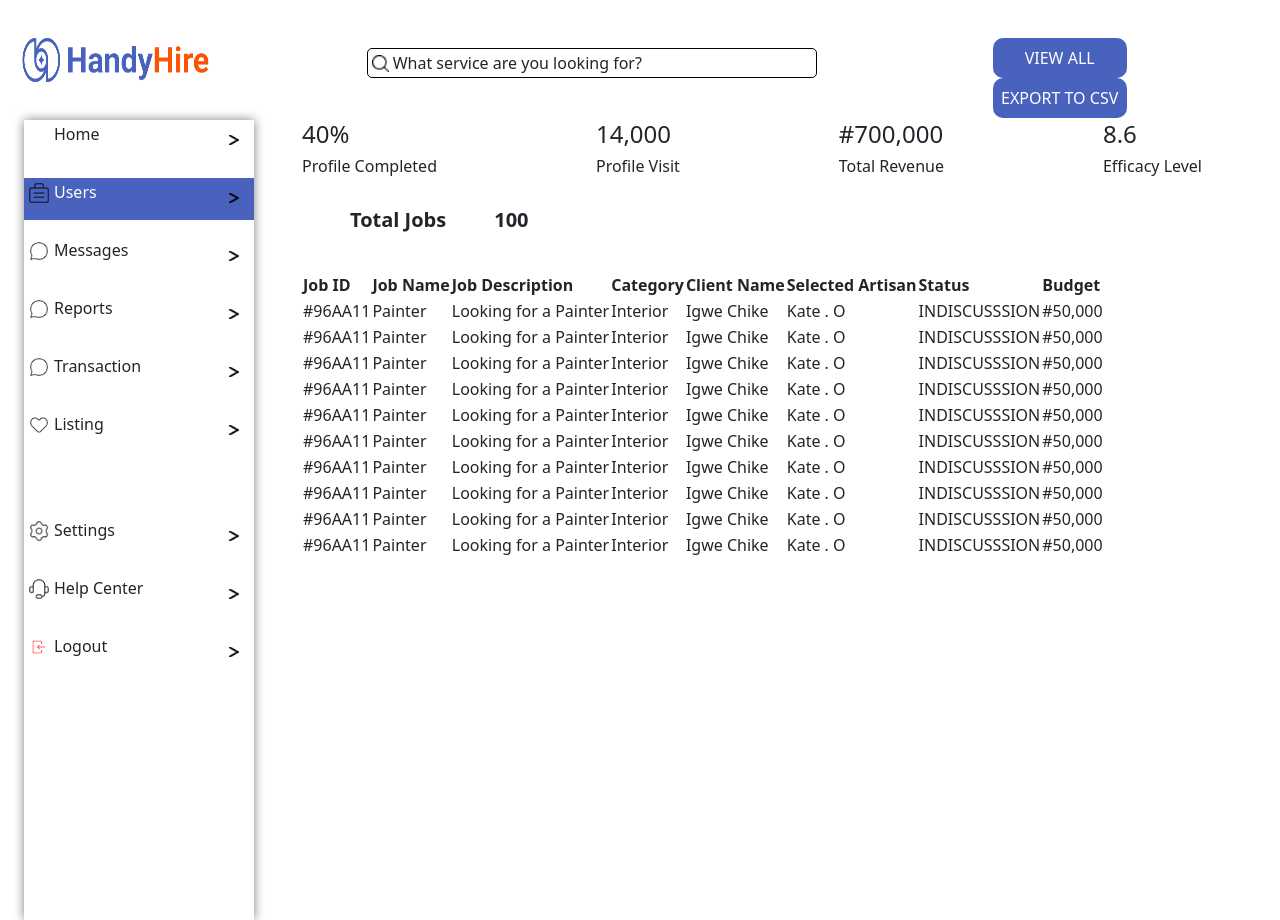
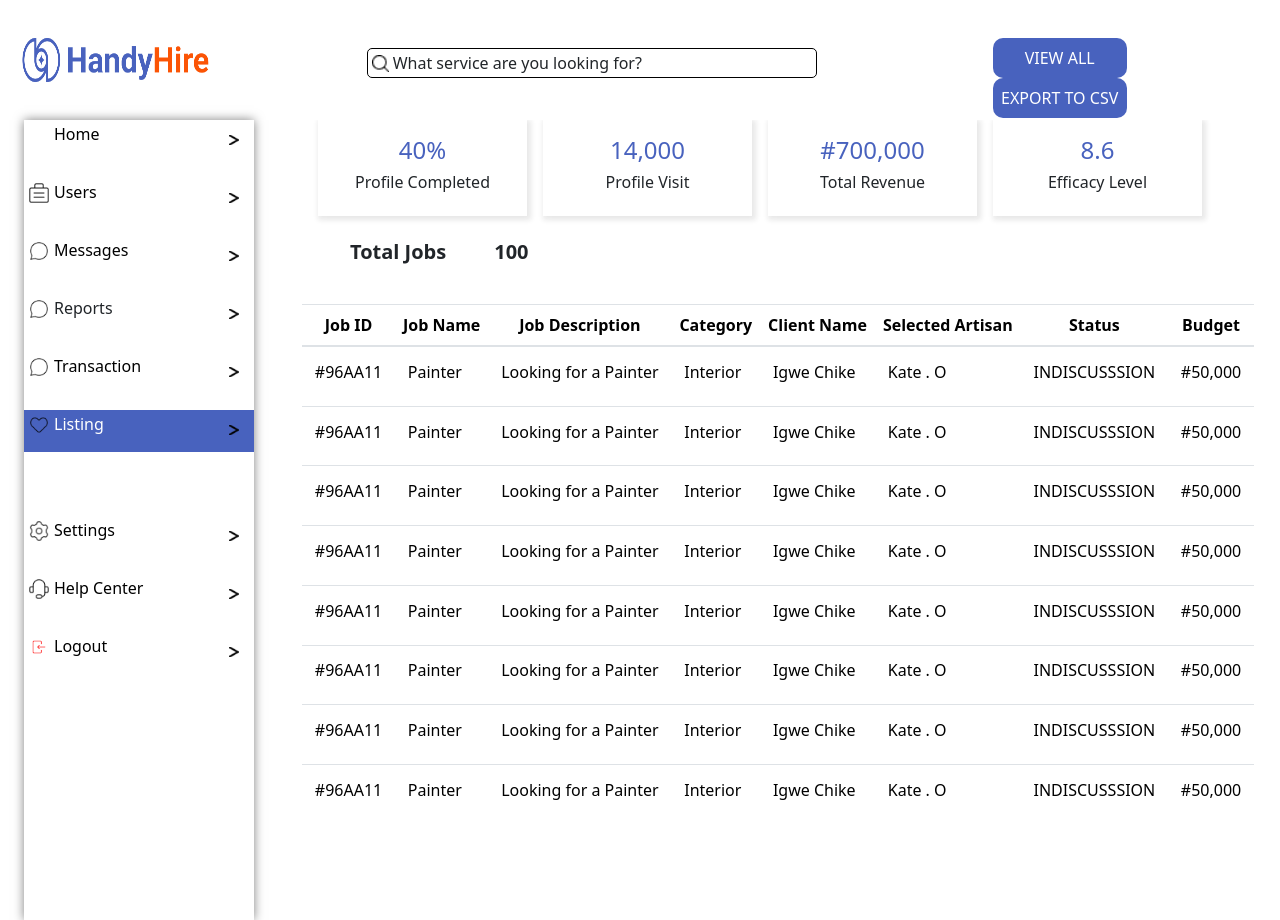
Before and after one commit to Awe-Elizabeth/handy-hire, a React (Vite) app in the folder handy-hire-frontend/: page /jobs in a window 1280 px wide. Built offline with nearby package versions, Linux system fonts and the light colour scheme.

Commit message:
Admin Created

```diff
--- a/handy-hire-frontend/src/components/AdminTransaction.jsx
+++ b/handy-hire-frontend/src/components/AdminTransaction.jsx
@@ -9,6 +9,7 @@ import setting from '../assets/setting.png'
 import support from '../assets/support.png'
 import listing from '../assets/listing.png'
 import logout from '../assets/logout.png'
+import { Link } from 'react-router-dom';
 // import '../sass/admin-trans.scss'
 
 function AdminTransaction() {
@@ -31,22 +32,35 @@ function AdminTransaction() {
 
       <section className="sections">
         <div className="sections_div">
-            <div className="side_bar  m-0"><span className="d-flex"><img src={home} alt="" className="img"/><p>Home </p></span><img src={arrowRight} alt="" className="images"/></div>
-            <div className="side_bar"  style={{backgroundColor: "#4862BE", color: "white"}}><span><img src={portfolio} alt="" className="img"/><p>Users</p></span><img src={arrowRight} alt="" className="images"/></div>
-            <div className="side_bar"><span><img src={message} alt="" className="imgs"/><p>Messages</p></span> <img src={arrowRight} alt="" className="images"/></div>
+          <Link to={'/dashboard'} style={{textDecoration: 'none', color: 'black'}}>
+          <div className="side_bar  m-0"><span className="d-flex"><img src={home} alt="" className="img"/><p>Home </p></span><img src={arrowRight} alt="" className="images"/></div>
+          </Link>
+            <Link to={'/users'} style={{textDecoration: 'none', color: 'black'}}>
+            <div className="side_bar"  ><span><img src={portfolio} alt="" className="img"/><p>Users</p></span><img src={arrowRight} alt="" className="images"/></div>
+            </Link>
+            <Link to={'/messages'} style={{textDecoration: 'none', color: 'black'}}><div className="side_bar"><span><img src={message} alt="" className="imgs"/><p>Messages</p></span> <img src={arrowRight} alt="" className="images"/></div></Link>
             <div className="side_bar"><span><img src={message} alt="" className="imgs"/><p>Reports</p></span> <img src={arrowRight} alt="" className="images"/></div>
-            <div className="side_bar"><span><img src={message} alt="" className="imgs"/><p> Transaction</p></span> <img src={arrowRight} alt="" className="images"/></div>
+            <Link to={'/admintrans'} style={{textDecoration: 'none', color: 'black'}}>
+            <div className="side_bar" style={{backgroundColor: "#4862BE", color: "white"}}><span><img src={message} alt="" className="imgs"/><p> Transaction</p></span> <img src={arrowRight} alt="" className="images"/></div>
+            </Link>
+            <Link to={'/jobs'} style={{textDecoration: 'none', color: 'black'}}>
+            <div className="side_bar"><span><img src={listing} alt="" className="imgs"/><p>Listing</p></span> <img src={arrowRight} alt="" className="images"/></div>
+            </Link>
+            <Link to={'/settings'} style={{textDecoration: 'none', color: 'black'}}>
+                <div className="side_bar" style={{marginTop: "4rem"}}><span><img src={setting} alt="" className="img"/><p>Settings</p></span><img src={arrowRight} alt="" className="images"/></div>
+                </Link>
+                <Link to={'/help'} style={{textDecoration: 'none', color: 'black'}}>
+                <div className="side_bar"><span><img src={support} alt="" className="img"/><p>Help Center </p></span><img src={arrowRight} alt="" className="images"/></div>
+                </Link>
+           <Link to={'/logout'} style={{textDecoration: 'none', color: 'black'}}>
+           <div className="side_bar"><span><img src={logout} alt="" className="imgs"/><p>Logout </p></span><img src={arrowRight} alt="" className="images"/></div>
+           </Link>
 
-            <div className="side_bar"><span><img src={listing} alt="" className="imgs"/><p>Listing</p></span> <img src={arrowRight} alt="" className="images"/></div>
-            <div className="side_bar" style={{marginTop: "4rem"}}><span><img src={setting} alt="" className="img"/><p>Settings</p></span><img src={arrowRight} alt="" className="images"/></div>
-            <div className="side_bar"><span><img src={support} alt="" className="img"/><p>Help Center </p></span><img src={arrowRight} alt="" className="images"/></div>
-
-            <div className="side_bar"><span><img src={logout} alt="" className="imgs"/><p>Logout </p></span><img src={arrowRight} alt="" className="images"/></div>
         </div>
 
          <div style={{marginLeft:"1.5rem"}} class="table_div">
               <h5><strong>TRANSACTIONS</strong></h5>
-              <table style={{marginTop: "2rem"}}>
+              <table className="table" style={{marginTop: "2rem"}}>
                 <thead>
                   <tr>
                     <th>Transaction ID</th>
--- a/handy-hire-frontend/src/components/Jobs.jsx
+++ b/handy-hire-frontend/src/components/Jobs.jsx
@@ -9,6 +9,7 @@ import listing from '../assets/listing.png'
 import setting from '../assets/setting.png'
 import support from '../assets/support.png'
 import logout from '../assets/logout.png'
+import { Link } from 'react-router-dom'
 // import '../sass/jobs.scss'
 
 
@@ -33,17 +34,29 @@ function Jobs() {
 
           <section className="sections">
             <div className="sections_div">
-                <div className="side_bar  m-0"><span className="d-flex"><img src={home} alt="" className="img"/><p>Home </p></span><img src={arrowRight} alt="" className="images"/></div>
-                <div className="side_bar"  style={{backgroundColor: "#4862BE", color: "white"}}><span><img src={portfolio} alt="" className="img"/><p>Users</p></span><img src={arrowRight} alt="" className="images"/></div>
-                <div className="side_bar"><span><img src={message} alt="" className="imgs"/><p>Messages</p></span> <img src={arrowRight} alt="" className="images"/></div>
-                <div className="side_bar"><span><img src={message} alt="" className="imgs"/><p>Reports</p></span> <img src={arrowRight} alt="" className="images"/></div>
-                <div className="side_bar"><span><img src={message} alt="" className="imgs"/><p> Transaction</p></span> <img src={arrowRight} alt="" className="images"/></div>
-
-                <div className="side_bar"><span><img src={listing} alt="" className="imgs"/><p>Listing</p></span> <img src={arrowRight} alt="" className="images"/></div>
+            <Link to={'/dashboard'} style={{textDecoration: 'none', color: 'black'}}>
+          <div className="side_bar  m-0"><span className="d-flex"><img src={home} alt="" className="img"/><p>Home </p></span><img src={arrowRight} alt="" className="images"/></div>
+          </Link>
+            <Link to={'/users'} style={{textDecoration: 'none', color: 'black'}}>
+            <div className="side_bar"><span><img src={portfolio} alt="" className="img"/><p>Users</p></span><img src={arrowRight} alt="" className="images"/></div>
+            </Link>
+            <Link to={'/messages'} style={{textDecoration: 'none', color: 'black'}}><div className="side_bar"><span><img src={message} alt="" className="imgs"/><p>Messages</p></span> <img src={arrowRight} alt="" className="images"/></div></Link>
+            <div className="side_bar"><span><img src={message} alt="" className="imgs"/><p>Reports</p></span> <img src={arrowRight} alt="" className="images"/></div>
+            <Link to={'/admintrans'} style={{textDecoration: 'none', color: 'black'}}>
+            <div className="side_bar"><span><img src={message} alt="" className="imgs"/><p> Transaction</p></span> <img src={arrowRight} alt="" className="images"/></div>
+            </Link>
+            <Link to={'/jobs'} style={{textDecoration: 'none', color: 'black'}}>
+            <div className="side_bar" style={{backgroundColor: "#4862BE", color: "white"}}><span><img src={listing} alt="" className="imgs"/><p>Listing</p></span> <img src={arrowRight} alt="" className="images"/></div>
+            </Link>
+            <Link to={'/settings'} style={{textDecoration: 'none', color: 'black'}}>
                 <div className="side_bar" style={{marginTop: "4rem"}}><span><img src={setting} alt="" className="img"/><p>Settings</p></span><img src={arrowRight} alt="" className="images"/></div>
+                </Link>
+                <Link to={'/help'} style={{textDecoration: 'none', color: 'black'}}>
                 <div className="side_bar"><span><img src={support} alt="" className="img"/><p>Help Center </p></span><img src={arrowRight} alt="" className="images"/></div>
-
-                <div className="side_bar"><span><img src={logout} alt="" className="imgs"/><p>Logout </p></span><img src={arrowRight} alt="" className="images"/></div>
+                </Link>
+           <Link to={'/logout'} style={{textDecoration: 'none', color: 'black'}}>
+           <div className="side_bar"><span><img src={logout} alt="" className="imgs"/><p>Logout </p></span><img src={arrowRight} alt="" className="images"/></div>
+           </Link>
             </div>
 
 
@@ -59,7 +72,7 @@ function Jobs() {
               <span className="d-flex"> <h5 style={{marginTop: "1.5rem", marginLeft: "3rem"}}><strong>Total Jobs</strong></h5>
               <h5 style={{marginTop: "1.5rem", marginLeft: "3rem"}}><strong>100</strong></h5>
             </span>
-            <table style={{marginTop: "2rem"}}>
+            <table className='table' style={{marginTop: "2rem"}}>
                 <thead>
 
                   <tr>
--- a/handy-hire-frontend/src/components/Login.jsx
+++ b/handy-hire-frontend/src/components/Login.jsx
@@ -58,7 +58,10 @@ function Login() {
       }
       setSpin('none')
 
-    }).catch((err) => console.log(err));
+    }).catch((err) => {
+      console.log(err)
+      setSpin("none")
+    });
 
   }
 
@@ -131,7 +134,7 @@ function Login() {
                 <img src={google_symbol} alt="#" />
                 <img src={facebook_symbol} alt="#" />
               </div>
-              <h6>Dont have an Account? <a href="#">Sign Up</a></h6>
+              <h6>Dont have an Account? <Link to={'/register'}><a >Sign Up</a></Link></h6>
             </div>
           </div>
         </div>
--- a/handy-hire-frontend/src/components/Users.jsx
+++ b/handy-hire-frontend/src/components/Users.jsx
@@ -9,6 +9,7 @@ import setting from '../assets/setting.png'
 import support from '../assets/support.png'
 import listing from '../assets/listing.png'
 import logout from '../assets/logout.png'
+import { Link } from 'react-router-dom';
 // import '../sass/users.scss'
 
 function Users() {
@@ -32,22 +33,34 @@ function Users() {
 
           <section className="sections">
             <div className="sections_div">
+            <Link to={'/dashboard'} style={{textDecoration: 'none', color: 'black'}}>
           <div className="side_bar  m-0"><span className="d-flex"><img src={home} alt="" className="img"/><p>Home </p></span><img src={arrowRight} alt="" className="images"/></div>
+          </Link>
+            <Link to={'/users'} style={{textDecoration: 'none', color: 'black'}}>
             <div className="side_bar"  style={{backgroundColor: "#4862BE", color: "white"}}><span><img src={portfolio} alt="" className="img"/><p>Users</p></span><img src={arrowRight} alt="" className="images"/></div>
-                <div className="side_bar"><span><img src={message} alt="" className="imgs"/><p>Messages</p></span> <img src={arrowRight} alt="" className="images"/></div>
+            </Link>
+            <Link to={'/messages'} style={{textDecoration: 'none', color: 'black'}}><div className="side_bar"><span><img src={message} alt="" className="imgs"/><p>Messages</p></span> <img src={arrowRight} alt="" className="images"/></div></Link>
             <div className="side_bar"><span><img src={message} alt="" className="imgs"/><p>Reports</p></span> <img src={arrowRight} alt="" className="images"/></div>
+            <Link to={'/admintrans'} style={{textDecoration: 'none', color: 'black'}}>
             <div className="side_bar"><span><img src={message} alt="" className="imgs"/><p> Transaction</p></span> <img src={arrowRight} alt="" className="images"/></div>
-
+            </Link>
+            <Link to={'/jobs'} style={{textDecoration: 'none', color: 'black'}}>
             <div className="side_bar"><span><img src={listing} alt="" className="imgs"/><p>Listing</p></span> <img src={arrowRight} alt="" className="images"/></div>
+            </Link>
+            <Link to={'/settings'} style={{textDecoration: 'none', color: 'black'}}>
                 <div className="side_bar" style={{marginTop: "4rem"}}><span><img src={setting} alt="" className="img"/><p>Settings</p></span><img src={arrowRight} alt="" className="images"/></div>
+                </Link>
+                <Link to={'/help'} style={{textDecoration: 'none', color: 'black'}}>
                 <div className="side_bar"><span><img src={support} alt="" className="img"/><p>Help Center </p></span><img src={arrowRight} alt="" className="images"/></div>
-
+                </Link>
+           <Link to={'/logout'} style={{textDecoration: 'none', color: 'black'}}>
            <div className="side_bar"><span><img src={logout} alt="" className="imgs"/><p>Logout </p></span><img src={arrowRight} alt="" className="images"/></div>
+           </Link>
             </div>
 
          <div style={{marginLeft:"3rem"}} className="table_div">
               <h5><strong>USERS</strong></h5>
-              <table style={{marginTop: "2rem"}}>
+              <table className='table' style={{marginTop: "2rem"}}>
                 <thead>
                   <tr>
 
--- a/handy-hire-frontend/src/sass/admin-trans.scss
+++ b/handy-hire-frontend/src/sass/admin-trans.scss
@@ -2,14 +2,15 @@
     height: 700px;
     overflow: scroll;
 }
-table{
+.table{
     height: 80vh;
     overflow-y: scroll;
+    padding:.8rem;
+    tr td{
+        padding:.8rem;
+    }
 }
-table tr td {
-    padding:.8rem;
 
-}
 thead{
     border-bottom: 1px solid black;
 }
--- a/handy-hire-frontend/src/sass/jobs.scss
+++ b/handy-hire-frontend/src/sass/jobs.scss
@@ -2,13 +2,13 @@
     height: 700px;
     overflow: scroll;
 }
-table{
+.table{
     height: 80vh;
     overflow-y: scroll;
-}
-table tr td {
     padding:.8rem;
-
+    tr td{
+        padding:.8rem;
+    }
 }
 thead{
     border-bottom: 1px solid black;
--- a/handy-hire-frontend/src/sass/users.scss
+++ b/handy-hire-frontend/src/sass/users.scss
@@ -2,13 +2,13 @@
     height: 700px;
     overflow: scroll;
 }
-table{
+.table{
     height: 80vh;
     overflow-y: scroll;
-}
-table tr td {
     padding:.8rem;
-
+    tr td{
+        padding:.8rem;
+    }
 }
 thead{
     border-bottom: 1px solid black;
```
Also changed, not shown: handy-hire-frontend/src/main.jsx (+5 -4 lines). Lines whose indentation alone changed are shown as unchanged.
